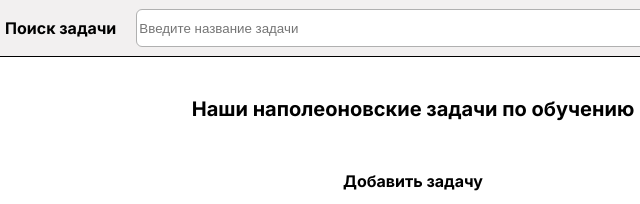
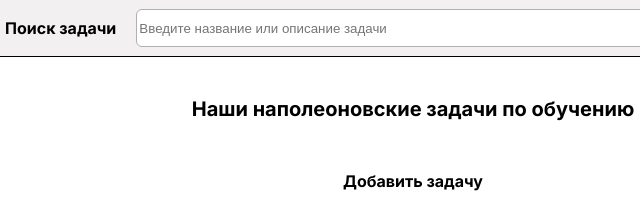
Before and after one commit to artem-vasenin/jr-front, a plain HTML site: page index.html in a window 1280 px wide. Shown: the top 204 px of the page, 227-867 px from the left. Drawn offline with Linux system fonts and the light colour scheme.

Commit message:
added search

```diff
--- a/index.html
+++ b/index.html
@@ -15,7 +15,12 @@
                 <div class="col col-2 header-title">Наши задачи</div>
                 <div class="col col-10 header-search">
                     <label for="search-input" class="header-search-label">Поиск задачи</label>
-                    <input type="text" class="search-input" id="search-input" placeholder="Введите название задачи"/>
+                    <input
+                            type="text"
+                            class="search-input"
+                            id="search-input"
+                            placeholder="Введите название или описание задачи"
+                    />
                     <div class="search">
                         <img src="img/search-icon.svg" class="search-icon" alt="icon"/>
                     </div>
```
